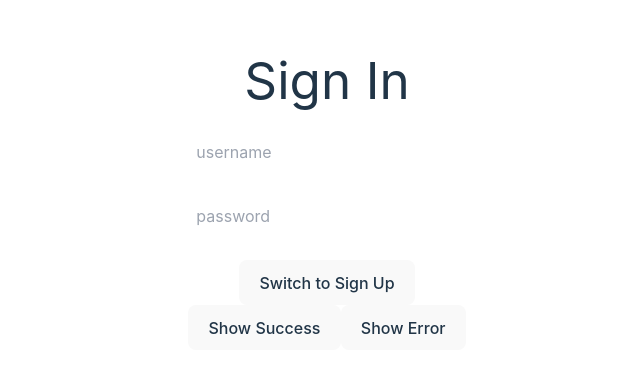
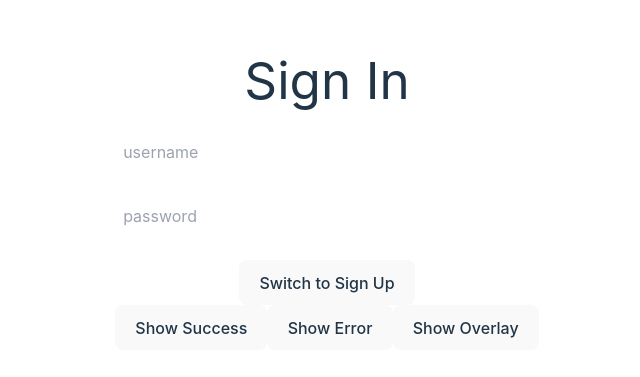
Before and after one commit to OliverKrieger/SPE-JFS, a React (Vite) app in the folder frontend/: page / in a window 1280 px wide. Shown: the part 199-576 px from the top of the page, without its empty margins (313-953 px from the left). Built offline with nearby package versions, Linux system fonts and the light colour scheme.

Commit message:
add overlay context

```diff
--- /dev/null
+++ b/frontend/src/context/OverlayContext.tsx
@@ -0,0 +1,46 @@
+import React, { createContext, useContext, useState, ReactNode } from 'react';
+
+interface OverlayContextProps {
+    openOverlay: (content: ReactNode) => void;
+    closeOverlay: () => void;
+}
+
+const OverlayContext = createContext<OverlayContextProps | undefined>(undefined);
+
+export const useOverlay = () => {
+    const context = useContext(OverlayContext);
+    if (!context) {
+        throw new Error('useOverlay must be used within an OverlayProvider');
+    }
+    return context;
+};
+
+export const OverlayProvider: React.FC<{ children: ReactNode }> = ({ children }) => {
+    const [isOverlayOpen, setOverlayOpen] = useState(false);
+    const [overlayContent, setOverlayContent] = useState<ReactNode>(null);
+
+    const openOverlay = (content: ReactNode) => {
+        setOverlayContent(content);
+        setOverlayOpen(true);
+    };
+
+    const closeOverlay = () => {
+        setOverlayOpen(false);
+        setOverlayContent(null);
+    };
+
+    return (
+        <OverlayContext.Provider value={{ openOverlay, closeOverlay }}>
+            {children}
+            {isOverlayOpen && (
+                <div onClick={closeOverlay} className="fixed inset-0 bg-black bg-opacity-75 cursor-pointer flex justify-center items-center z-50">
+                    <div className="p-6 rounded-lg shadow-lg relative">
+                        <div className='animate-slideInRight'>
+                            {overlayContent}
+                        </div>
+                    </div>
+                </div>
+            )}
+        </OverlayContext.Provider>
+    );
+};
--- a/frontend/src/pages/Home.tsx
+++ b/frontend/src/pages/Home.tsx
@@ -1,15 +1,18 @@
 import Login from "./Login";
 
 import { useAlert } from "../context/AlertContext";
+import { useOverlay } from "../context/OverlayContext";
 
 const Home: React.FC = () => {
     const { addAlert } = useAlert();
+    const { openOverlay } = useOverlay();
 
     return (
         <div className='home-container'>
             <Login />
             <button onClick={() => addAlert('This is a success message!', 'success')}>Show Success</button>
             <button onClick={() => addAlert('This is an error message!', 'error')}>Show Error</button>
+            <button onClick={() => openOverlay('This is an Overlay Message')}>Show Overlay</button>
         </div>
     );
 };
```
Also changed, not shown: frontend/src/App.tsx (+8 -4 lines).
